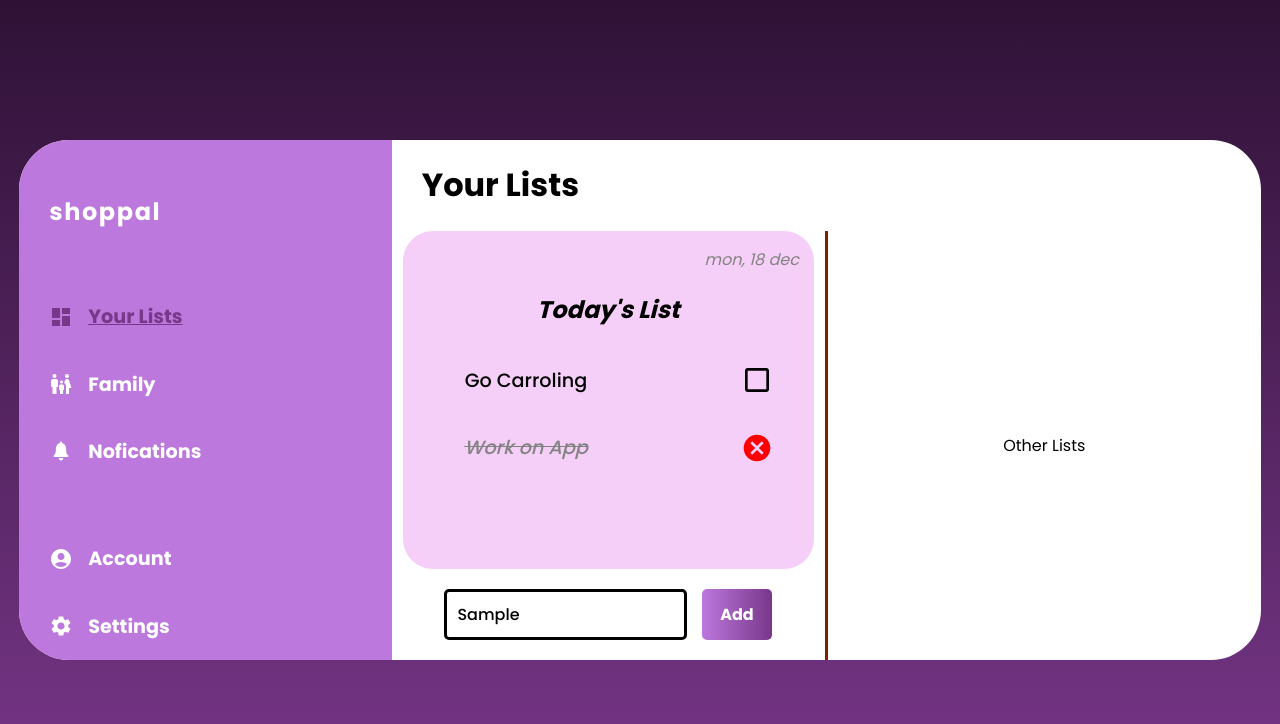
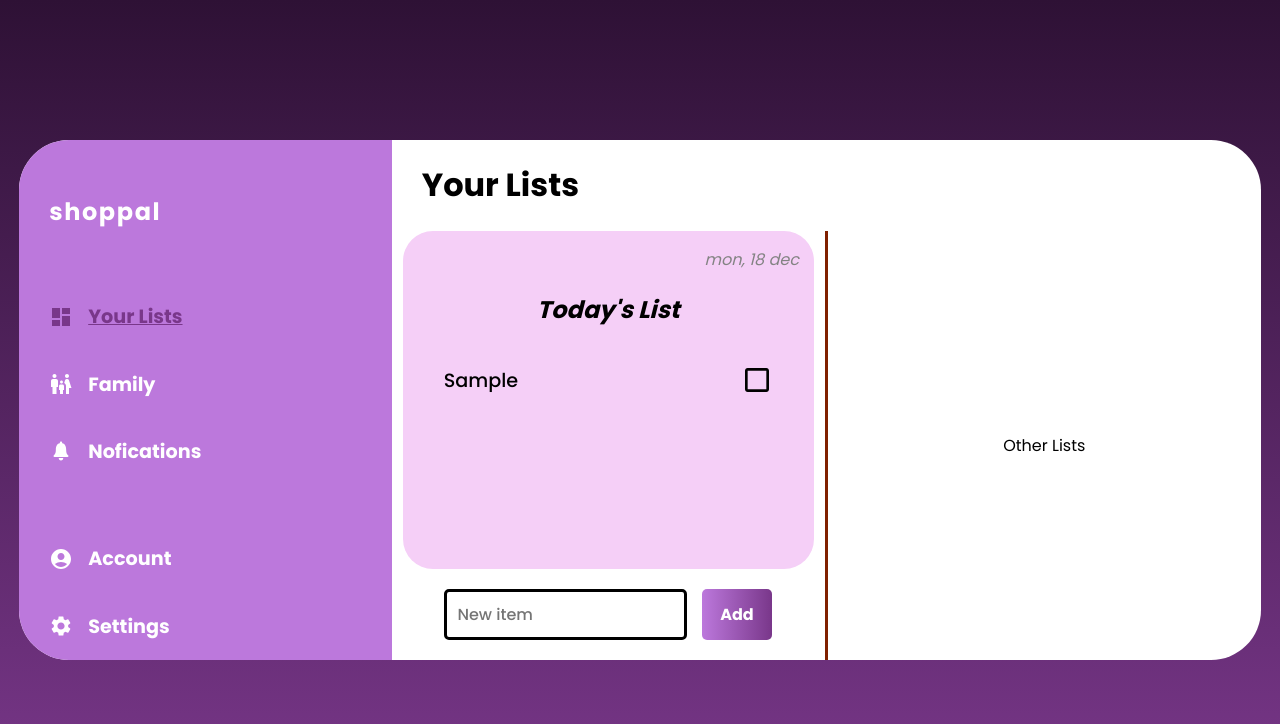
Before and after one commit to katty-ptk/shopping_list, a React (Create React App) app: page / in a window 1280 px wide. Both pictures are taken after typing "Sample" into the empty fields and a click on the button "Add". Shown: the top 724 px of the page. Built offline with nearby package versions, Linux system fonts and the light colour scheme.

Commit message:
add new item & show message if list is empty

```diff
--- a/src/components/lists/ListItem.tsx
+++ b/src/components/lists/ListItem.tsx
@@ -1,20 +1,27 @@
 import React, { useState } from 'react'
 import { MdCancel, MdCheckBox, MdOutlineCheckBoxOutlineBlank } from 'react-icons/md'
 
-interface ListItemInterface {
+export interface ListItemInterface {
     item_name: string,
     selected: boolean
-    onItemClick: (itemName: string, isItemSelected: boolean) => void
+    onItemClick: () => void
 }
 
 function ListItem(item: ListItemInterface) {
 
     const [isItemSelected, setIsItemSelected] = useState<boolean>(item.selected);
 
+    const onItemClick = () => onItemClick
+
     return (
         <div className="item"
             // onClick={() => item.onItemClick(item.item_name, item.selected)}
-            onClick={ () => setIsItemSelected(!isItemSelected)}
+            onClick={ () => {
+                    setIsItemSelected(!isItemSelected)
+                    console.log(`${item.item_name} is: ${isItemSelected? "completed" : " to be completed"}`)
+                    onItemClick()
+                }
+            }
         >
             <p className={isItemSelected ? "completed_item" : ""}>{item.item_name}</p>
 
--- a/src/components/lists/PrimaryList.tsx
+++ b/src/components/lists/PrimaryList.tsx
@@ -1,32 +1,43 @@
-import React from 'react'
+import React, { useState } from 'react'
 import ListItem from './ListItem'
+import { usePrimaryListStore } from '../../stores/primary_list.store'
 
 function PrimaryList() {
-    const printItem = ( itemName: string, isItemSelected: boolean ) : void => {
-        console.log(`${itemName} is ${isItemSelected ? "completed" : "to be completed"}`)
-    }
+
+    const [ newTask, setNewTask ] = useState<string>("");
+
+    const list_name = usePrimaryListStore( ( state ) => state.name );
+    const list_date = usePrimaryListStore( ( state ) => state.date );
+    const items = usePrimaryListStore( ( state ) => state.items );
+
+    const addItem = usePrimaryListStore( ( state ) => state.addItem );
 
   return (
     <div className="primary_list">
       <div className="card displayed_list_card">
         <div className="list_info">
-            <p>mon, 18 dec</p>
+            <p>{list_date}</p>
 
-            <h2>Today's List</h2>
+            <h2>{list_name}</h2>
         </div>
 
         <div className="list_items">
-            <ListItem
-                item_name = 'Go Carroling'
-                selected = {false}
-                onItemClick={printItem}
-            />
+            {
 
-            <ListItem
-                item_name = 'Work on App'
-                selected = {true}
-                onItemClick={printItem}
-            />
+                items.length > 0
+
+                    ? items.map(
+                        (item) =>
+                            <ListItem
+                                key={item.item_name}
+                                item_name={item.item_name}
+                                selected={item.selected}
+                                onItemClick={item.onItemClick}
+                            />
+                    )
+
+                    : <p>You don't have any items in your grocery list. Add one now</p>
+            }
         </div>
       </div>
 
@@ -34,9 +45,39 @@ function PrimaryList() {
         <input
             type="text"
             placeholder='New item'
+            value={newTask}
+            onKeyUp={(e) => {
+                if ( e.key === 'Enter') {
+                    addItem(
+                        items,
+                        {
+                            item_name: newTask,
+                            selected: false,
+                            onItemClick: () => console.log(`clicked on ${newTask}`)
+                        }
+                    )
+
+                    setNewTask("")
+                }
+            }}
+            onChange={ (e) => setNewTask(e.target.value) }
         />
 
-        <button>
+        <button
+            onClick={ () => {
+                    addItem(
+                        items,
+                        {
+                            item_name: newTask,
+                            selected: false,
+                            onItemClick: () => console.log(`clicked on ${newTask}`)
+                        }
+                    )
+
+                    setNewTask("")
+                }
+            }
+        >
             Add
         </button>
       </div>
--- /dev/null
+++ b/src/stores/primary_list.store.ts
@@ -0,0 +1,22 @@
+import { create } from "zustand";
+import { ListItemInterface } from "../components/lists/ListItem";
+
+interface PrimaryListInterface {
+    name: string,
+    date: string,
+    items: Array<ListItemInterface>,
+    addItem: ( items: Array<ListItemInterface>, new_item: ListItemInterface) => void
+}
+
+export const usePrimaryListStore = create<PrimaryListInterface>()( ( set ) => ({
+    name: "Today's List",
+    date: "mon, 18 dec",
+    items: [],
+
+    addItem: ( items, new_item ) => set({
+        items: [
+            ...items,
+            new_item
+        ]
+    })
+}))
--- a/src/styles/lists_screen/_primary_list.scss
+++ b/src/styles/lists_screen/_primary_list.scss
@@ -56,6 +56,7 @@
                         font-size: 1.2rem;
                         font-weight: 500;
                         cursor: pointer;
+                        text-align: left;
                     }
 
                     span {
--- a/src/styles/style.css
+++ b/src/styles/style.css
@@ -126,6 +126,7 @@
   font-size: 1.2rem;
   font-weight: 500;
   cursor: pointer;
+  text-align: left;
 }
 .lists_screen .primary_list .displayed_list_card .list_items .item span {
   display: flex;
```
Also changed, not shown: 1 other file (tests, documents, lock files or other folders).
